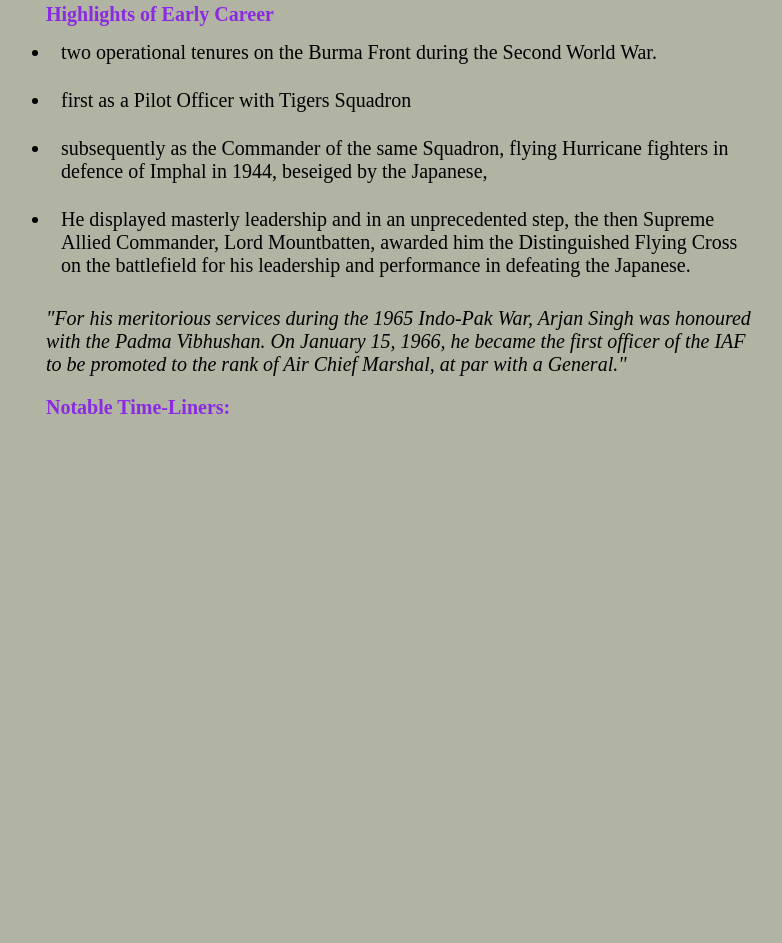
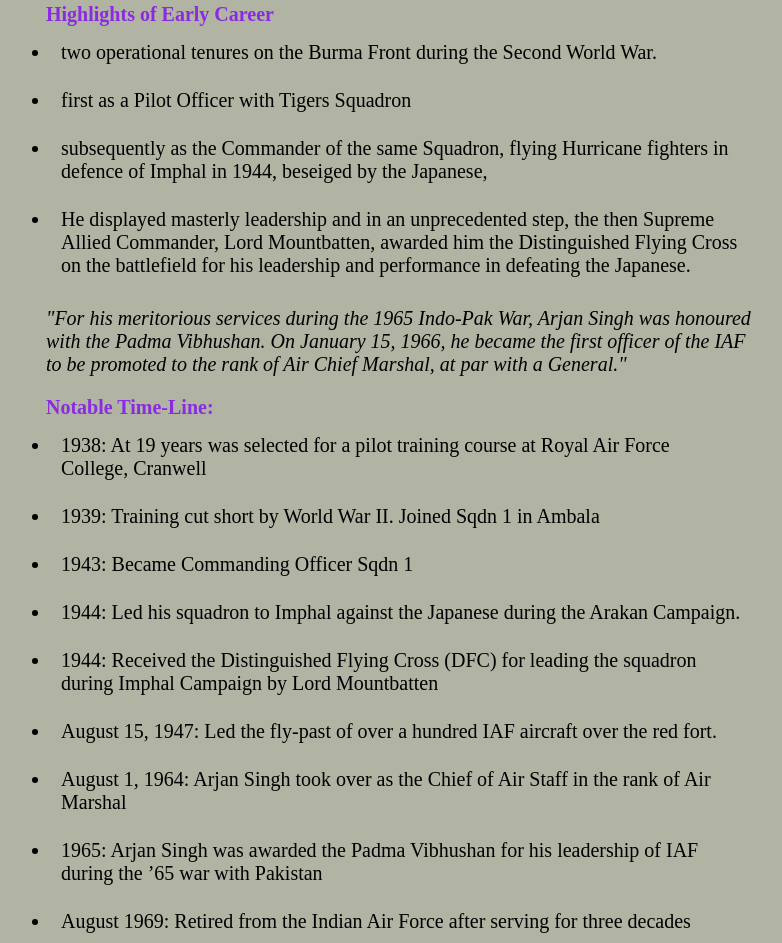
Before and after one commit to B0n-Echo/454, a plain HTML site: page index.html in a window 1280 px wide. Shown: the part 1894-2837 px from the top of the page, without its empty margins (302-1084 px from the left). Before the commit the page ends 2313 px from the top, so only its background shows below. Drawn offline with nearby package versions, Linux system fonts and the light colour scheme.

Commit message:
added time line info and added overlay div

```diff
--- a/index.html
+++ b/index.html
@@ -22,8 +22,10 @@
         </div>
 
         <div class="center-div box">
+
             <img src="https://media-exp1.licdn.com/media-proxy/ext?w=800&h=800&hash=Xxp5teBmAd1y1qYuUgHbyNrLJwI%3D&ora=1%2CaFBCTXdkRmpGL2lvQUFBPQ%2CxAVta9Er0Vinkhwfjw8177yE41y87UNCVordEGXyD3u0qYrdf3PgfcGMfePwuVlCKngclAM7d_KhRzDmD5K6Io_pKYkkisTnJY27dA4BYBI3iSdF_NQ8">
-
+            <div class="middle">
+            </div>
             <div class="caption" style="text-align: center; padding-bottom: 20px; width: 662px;">
                 Late Marshal of the Indian Air Force
                 <em>Arjan Singh</em>
@@ -51,22 +53,21 @@
                 <li>He was born on
                     <em>14 Apr 1919 in Lyallpur, Punjab</em> (now known as Faisalabad, Pakistan), in what was then British India,
                     into a Sikhfamily</li>
-                <li>His father was a Lance Daffadar in the Hodson's Horse at the time of his birth,
-                    and retired as a full Risaldar in the Cavalry, serving for a time as ADC to a Division Commander</li>
+                <li>His father was a Lance Daffadar in the Hodson's Horse at the time of his birth, and retired as a full Risaldar
+                    in the Cavalry, serving for a time as ADC to a Division Commander</li>
 
             </ul>
 
             <ul class="list">
                 <b class="bold">Education:</b>
                 <li> at Montgomery, British India (now in Pakistan)</li>
-                <li>entered the RAF College Cranwell in 1938 and was
-                    commissioned as a pilot officer in December 1939.</li>
+                <li>entered the RAF College Cranwell in 1938 and was commissioned as a pilot officer in December 1939.</li>
                 <li>he was promoted to acting squadron leader and became the commander of No. 1 Squadron.</li>
             </ul>
             <ul class="quoted">
-                <em>"This officer has completed very (sic) many operational missions involving flights over difficult country, often in bad weather.
-                        He has displayed outstanding leadership, great skill and courage, qualities which have been reflected in the high morale and
-                        efficiency of the squadron which has won much success."
+                <em>"This officer has completed very (sic) many operational missions involving flights over difficult country,
+                    often in bad weather. He has displayed outstanding leadership, great skill and courage, qualities which
+                    have been reflected in the high morale and efficiency of the squadron which has won much success."
                 </em>
             </ul>
 
@@ -74,21 +75,42 @@
                 <b class="bold">Highlights of Early Career</b>
                 <li> two operational tenures on the Burma Front during the Second World War.</li>
                 <li>first as a Pilot Officer with Tigers Squadron</li>
-                <li>subsequently as the Commander of the same Squadron, flying Hurricane fighters in defence of Imphal in 1944, beseiged by the Japanese, </li>
-                <li>He displayed masterly leadership and in an unprecedented step, the then Supreme Allied Commander, Lord Mountbatten, awarded him the Distinguished Flying Cross on the battlefield for his leadership and performance in defeating the Japanese.</li>
+                <li>subsequently as the Commander of the same Squadron, flying Hurricane fighters in defence of Imphal in 1944,
+                    beseiged by the Japanese, </li>
+                <li>He displayed masterly leadership and in an unprecedented step, the then Supreme Allied Commander, Lord Mountbatten,
+                    awarded him the Distinguished Flying Cross on the battlefield for his leadership and performance in defeating
+                    the Japanese.</li>
             </ul>
 
             <ul class="quoted">
-                    <em>"For his meritorious services during the 1965 Indo-Pak War, Arjan Singh was honoured with the Padma Vibhushan.
-                            On January 15, 1966, he became the first officer of the IAF to be promoted to the rank of Air Chief Marshal, at par with a General."
-                    </em>
-                </ul>
+                <em>"For his meritorious services during the 1965 Indo-Pak War, Arjan Singh was honoured with the Padma Vibhushan.
+                    On January 15, 1966, he became the first officer of the IAF to be promoted to the rank of Air Chief Marshal,
+                    at par with a General."
+                </em>
+            </ul>
 
-                <ul class="list">
-                        <b class="bold">Notable Time-Liners:</b>
+            <ul class="list">
+                <b class="bold">Notable Time-Line:</b>
+                <li>1938: At 19 years was selected for a pilot training course at Royal Air Force College, Cranwell</li>
 
+                <li>1939: Training cut short by World War II. Joined Sqdn 1 in Ambala</li>
 
-                    </ul>
+                <li>1943: Became Commanding Officer Sqdn 1</li>
+
+                <li>1944: Led his squadron to Imphal against the Japanese during the Arakan Campaign.</li>
+
+                <li>1944: Received the Distinguished Flying Cross (DFC) for leading the squadron during Imphal Campaign by Lord
+                    Mountbatten</li>
+
+                <li>August 15, 1947: Led the fly-past of over a hundred IAF aircraft over the red fort.</li>
+
+                <li>August 1, 1964: Arjan Singh took over as the Chief of Air Staff in the rank of Air Marshal</li>
+
+                <li>1965: Arjan Singh was awarded the Padma Vibhushan for his leadership of IAF during the ’65 war with Pakistan</li>
+
+                <li>August 1969: Retired from the Indian Air Force after serving for three decades</li>
+
+            </ul>
         </div>
         <div>
             <button onclick="topFunction()" id="myBtn" title="Go to top">Top</button>
```
